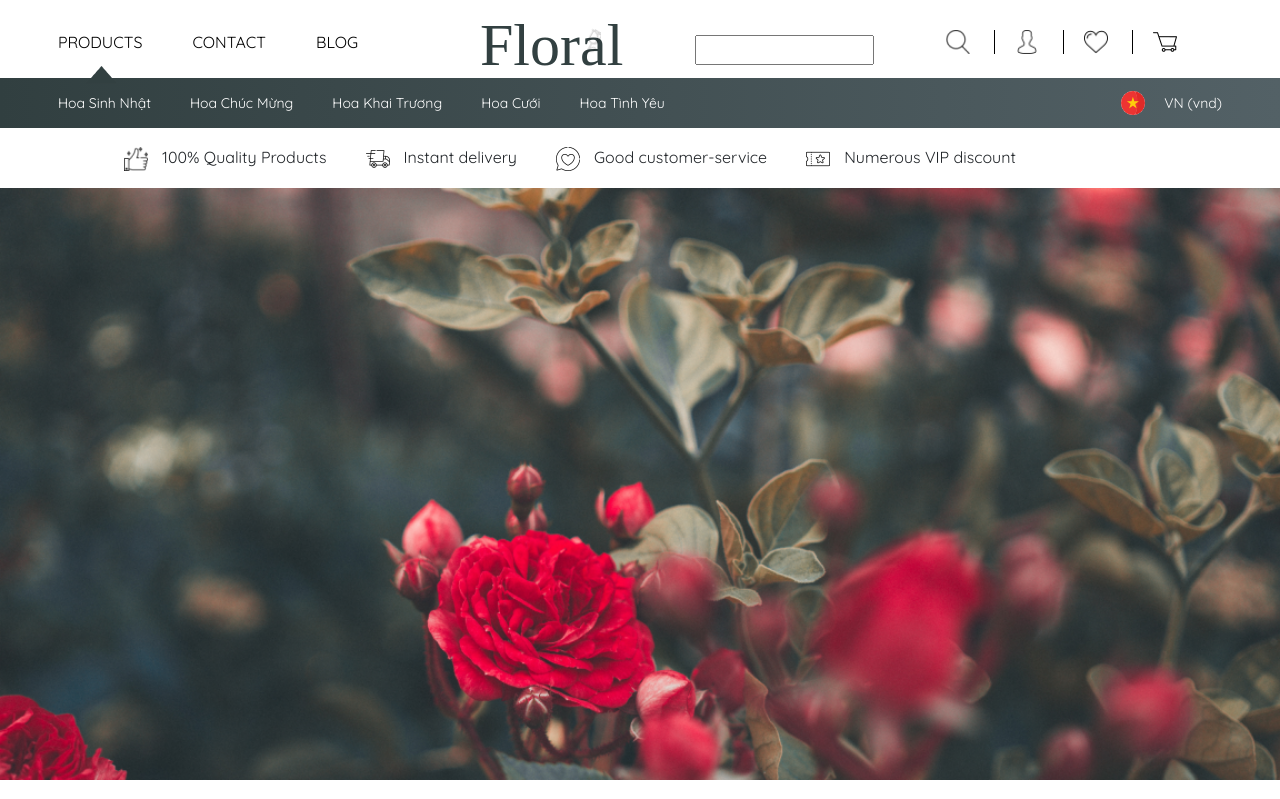
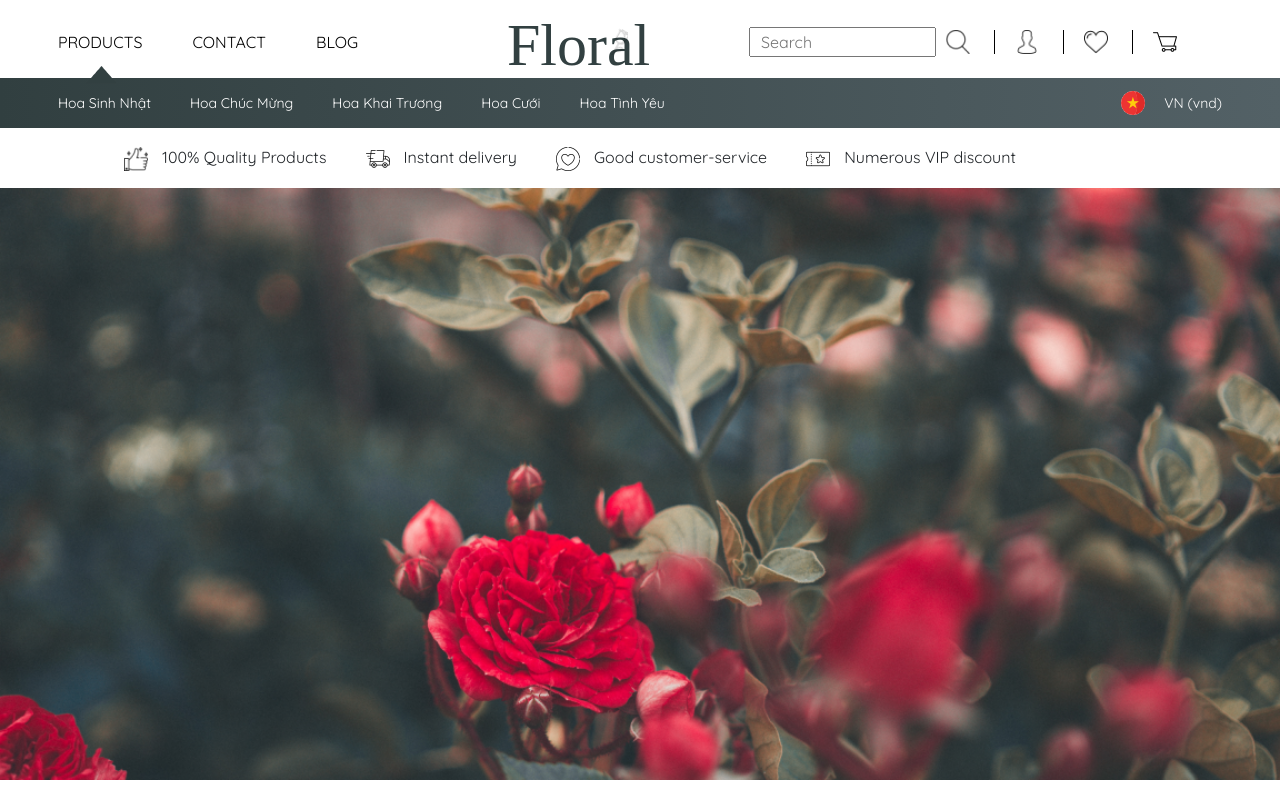
Before and after one commit to HoTrHieu/TKGD, a React (Create React App) app: page / in a window 1280 px wide. Shown: the top 799 px of the page. Built offline with nearby package versions, Linux system fonts and the light colour scheme; the HTML template or start-up script is replaced by a standard one; a web font is replaced by a local one.

Commit message:
update search input

```diff
--- a/src/assets/css/base.scss
+++ b/src/assets/css/base.scss
@@ -51,6 +51,11 @@ header.header-wrapper {
       padding: 0px;
       display: flex;
       justify-items: center;
+      align-items: center;
+      input#search {
+        margin-right: 10px;
+        padding-left: 10px;
+      }
       li {
         list-style: none;
         display: inline-block;
@@ -587,6 +592,5 @@ $layout-breakpoint-small: 960px;
   }
   &_product_list {
     min-height: 500px;
-    display: flex;
   }
 }
--- a/src/components/Layout/Header.jsx
+++ b/src/components/Layout/Header.jsx
@@ -29,10 +29,9 @@ const Header = (props) => {
           <h1>Floral</h1>
           <div className="logo-image"/>
         </div>
-        <input id="search" value={keySearch} onChange={e => setKeySearch(e.target.value)} onKeyDown={handleKeyDown}>
-        </input>
         <ul className="right">
-          <li className="search-icon divide" onClick={handleSearch}/>
+          <input id="search" value={keySearch} onChange={e => setKeySearch(e.target.value)} onKeyDown={handleKeyDown} placeholder="Search" />
+          <li className="search-icon divide" onClick={handleSearch} />
           <li className="user-icon divide" />
           <li className="like-icon divide" />
           <li className="cart-icon" />
```
Also changed, not shown: 1 other file (tests, documents, lock files or other folders).
